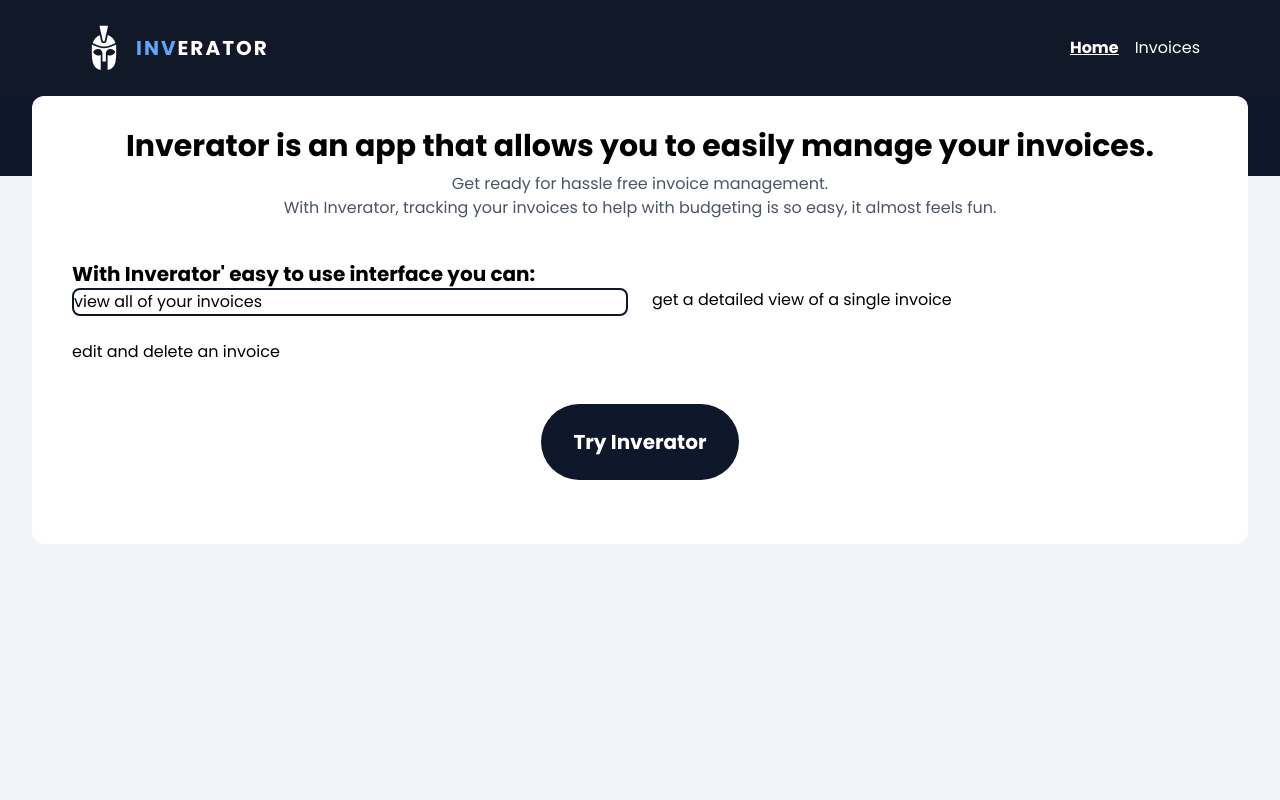
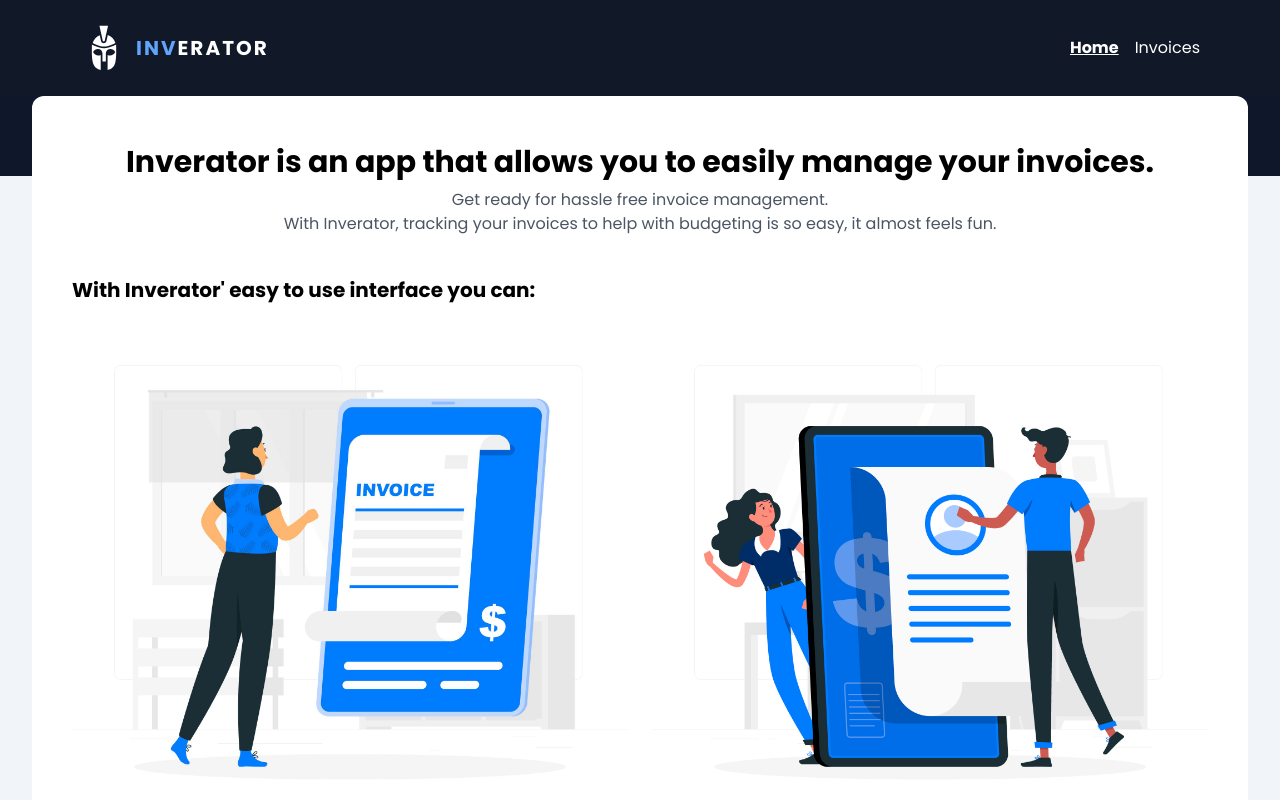
Before and after one commit to faun3/next-invoices, a Next.js app: page / in a window 1280 px wide. Shown: the top 800 px of the page. Built offline with nearby package versions, Linux system fonts and the light colour scheme.

Commit message:
fix homepage

```diff
--- a/src/app/page.tsx
+++ b/src/app/page.tsx
@@ -1,10 +1,15 @@
 import Link from "next/link";
+import ImageCard from "@/components/ImageCard";
+import il1 from "@/public/il1.jpg";
+import il2 from "@/public/il2.jpg";
+import il3 from "@/public/il3.jpg";
 
 export default function Home() {
   return (
-    <main className="absolute w-full">
+    <main className="block h-fit">
+      <div className="w-full overflow-hidden">
         <div className="bg-slate-900 h-[5rem]"></div>
-      <div className="w-[95%] mx-auto bg-white rounded-xl relative -top-[5rem] px-10 py-6">
+        <div className="w-[95%] mx-auto bg-white rounded-xl relative -top-[5rem] px-10 py-10">
           <h1 className="text-3xl font-bold text-center mb-2 mt-2">
             Inverator is an app that allows you to easily manage your invoices.
           </h1>
@@ -17,19 +22,20 @@ export default function Home() {
             <h3 className="text-xl font-bold">
               With Inverator&apos; easy to use interface you can:
             </h3>
-          <div className="grid grid-cols-2 gap-6">
-            <div className="border-2 rounded-lg border-slate-900">
-              view all of your invoices
-            </div>
-            <div>get a detailed view of a single invoice</div>
-            <div>edit and delete an invoice</div>
-          </div>
-          <div className="mx-auto w-fit my-10">
+            <div className="grid grid-cols-2 gap-6 items-center justify-center place-content-center">
+              <ImageCard src={il1}>view all of your invoices</ImageCard>
+              <ImageCard src={il2}>
+                get a detailed view of a single invoice
+              </ImageCard>
+              <ImageCard src={il3}>edit and delete an invoice</ImageCard>
+              <div className="relative h-full flex flex-col justify-center items-center">
                 <Link
                   href={"/invoices"}
-              className="bg-slate-900 px-8 py-6 rounded-full text-xl font-bold text-white inline-block text-center mx-auto  hover:bg-blue-700 transition-all">
+                  className="bg-slate-900 rounded-lg text-xl font-bold text-white text-center hover:bg-blue-700 transition-all absolute z-10 w-[75%] h-[75%] inline-flex items-center justify-center">
                   Try Inverator
                 </Link>
+              </div>
+            </div>
           </div>
         </div>
       </div>
```
Lines whose indentation alone changed are shown as unchanged.
